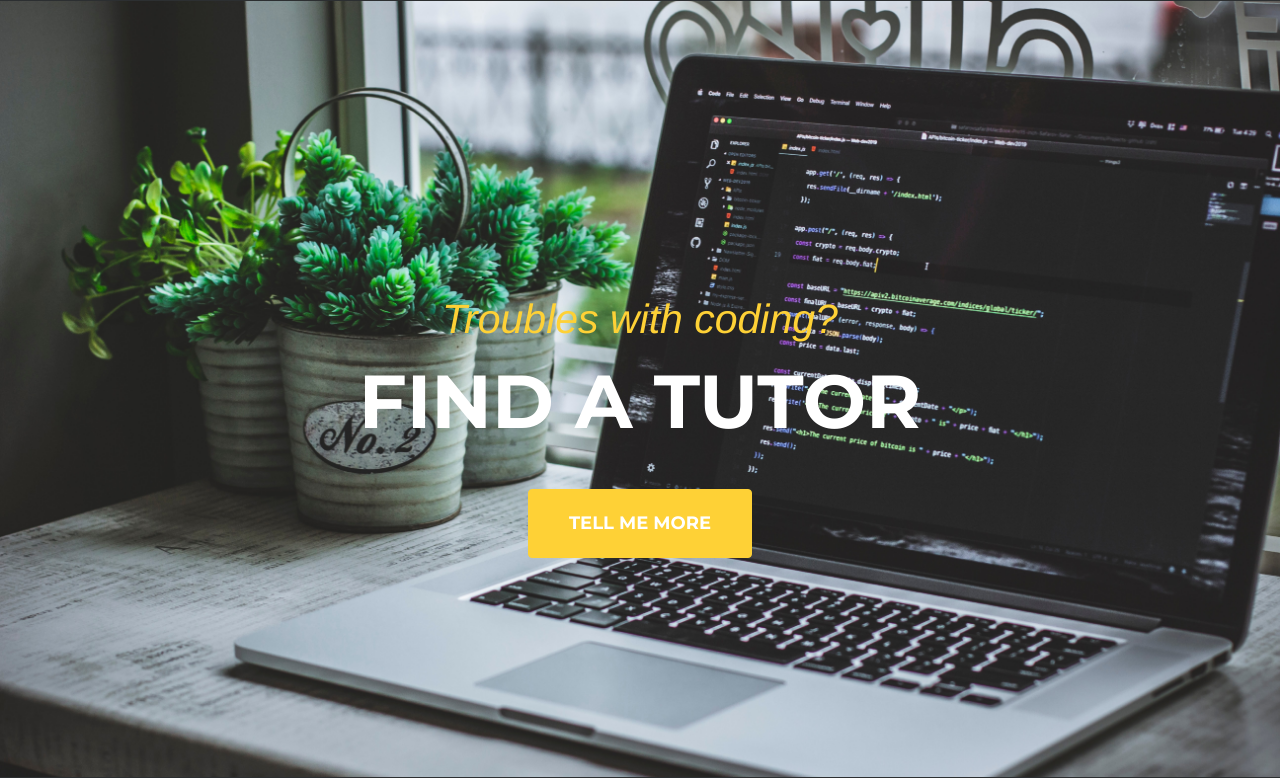
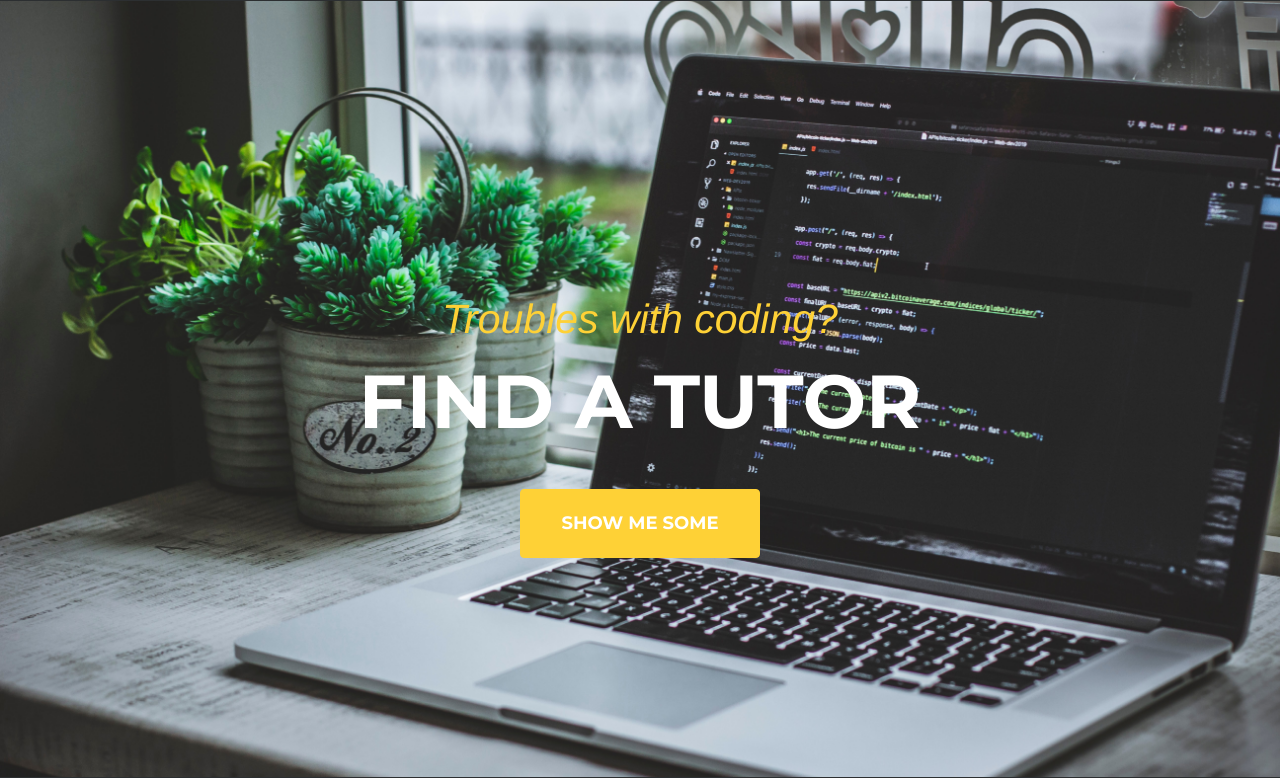
Before and after one commit to richardfogaca/codetutors, a Flask app: page / in a window 1280 px wide. Shown: the part 86-864 px from the top of the page. Run offline with Flask 2, Linux system fonts and the light colour scheme; tables that the repository leaves empty hold one stand-in row (values such as "Sample post"); some libraries are stand-ins or nearby versions; some web fonts are replaced.

Commit message:
fixed broken link on index page

```diff
--- a/app/templates/index.html
+++ b/app/templates/index.html
@@ -10,7 +10,10 @@
           <div id="test"></div>
           <div class="intro-text">
               <div class="intro-lead-in"><span style="color: #fed136;font-size: 41px;">Troubles with coding?</span></div>
-              <div class="intro-heading text-uppercase"><span>Find a tutor</span></div><a class="btn btn-primary btn-xl text-uppercase js-scroll-trigger" role="button" href="#services">Tell me more</a></div>
+              <div class="intro-heading text-uppercase"><span>Find a tutor</span></div>
+              <a class="btn btn-primary btn-xl text-uppercase js-scroll-trigger" role="button" href="{{ url_for('main.home') }}">
+              Show me some</a>
+              </div>
       </div>
   </header>
   <section id="portfolio" class="bg-dark" style="padding: 90px 30px;">
```
